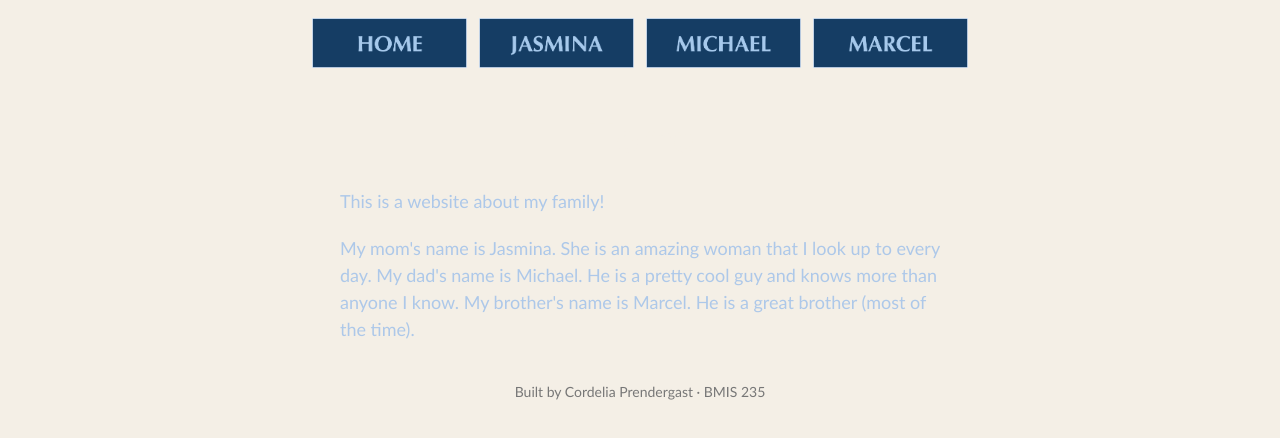
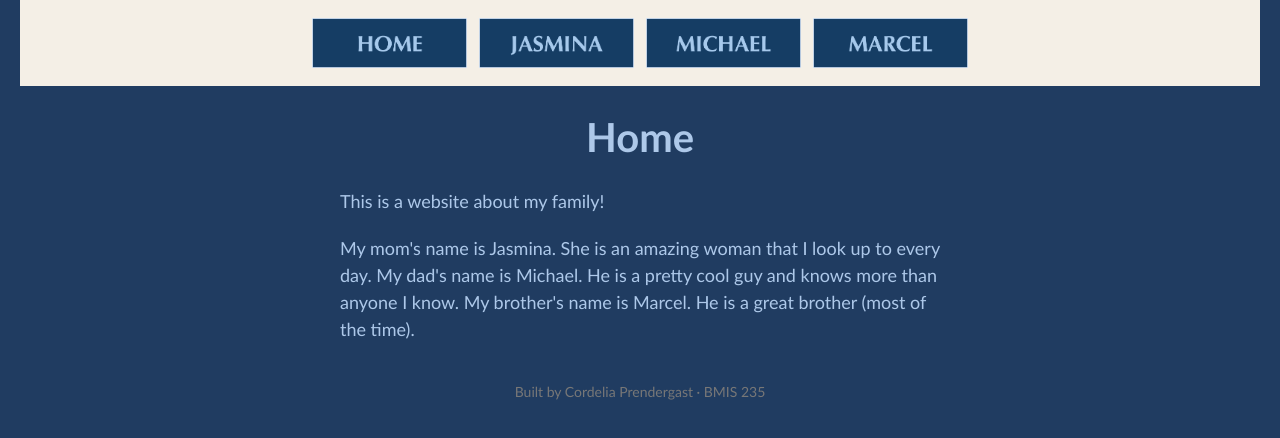
Before and after one commit to corpren8/bmis235-html-3, a plain HTML site: page index.html in a window 1280 px wide. Drawn offline with Linux system fonts and the light colour scheme.

Commit message:
Update styles.css

```diff
--- a/styles.css
+++ b/styles.css
@@ -11,7 +11,7 @@
 
 body {
     font-family: Optima, sans-serif;
-    background-color: #f4efe6;
+    background-color: #203C61;
     color: #ADC8E9;
     margin: 0;
     padding: 0 20px 40px 20px;
@@ -39,7 +39,7 @@ nav a {
 }
 
 h1 {
-    color: #f4efe6;
+    color: #ADC8E9;
     text-align: center;
     font-size: 40px;
 }
```
